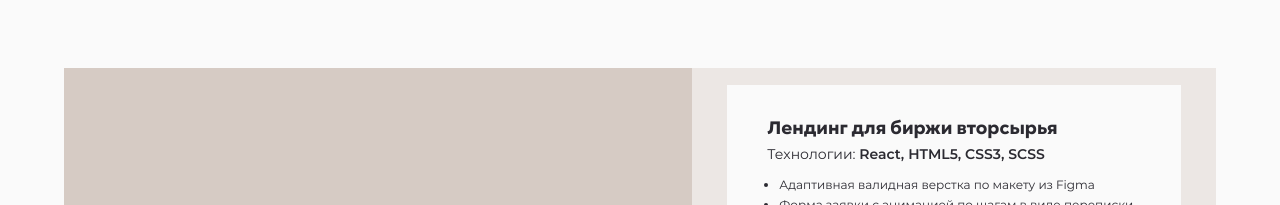
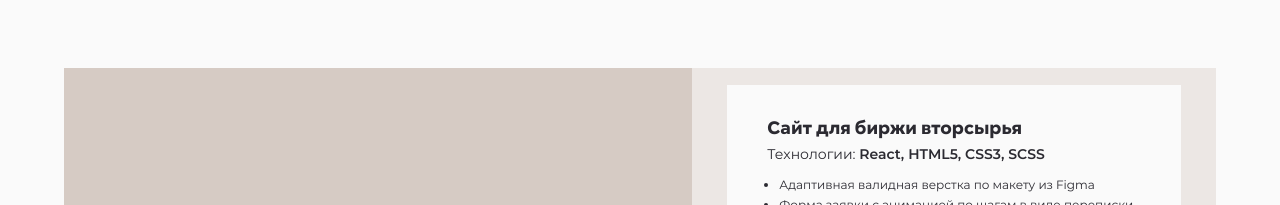
Before and after one commit to mrglk/portfolio, a React (Create React App) app: page / in a window 1280 px wide. Shown: the part 958-1163 px from the top of the page. Built offline with nearby package versions, Linux system fonts and the light colour scheme.

Commit message:
Changed data in projects

```diff
--- a/src/components/Portfolio/projects.js
+++ b/src/components/Portfolio/projects.js
@@ -16,7 +16,7 @@ export const projects = [
     color: "brown"
   },
   {
-    name: "Лендинг для биржи вторсырья",
+    name: "Сайт для биржи вторсырья",
     imagePhone: process.env.PUBLIC_URL + "/recyclex_phone.jpg",
     imageDesktop: process.env.PUBLIC_URL + "/recyclex_desktop.jpg",
     stack: "React, HTML5, CSS3, SCSS",
@@ -49,21 +49,6 @@ export const projects = [
       color: "blue"
     },
     {
-      name: " SPA-приложение для изучения английского",
-      imagePhone: process.env.PUBLIC_URL + "/en_phone.png",
-      imageDesktop: process.env.PUBLIC_URL + "/en_desktop.jpg",
-      stack: "React, JavaScript, Redux, HTML5, CSS3, SCSS, CSS Modules",
-      demo: "https://mrglk.github.io/react_eng",
-      repo: "https://github.com/mrglk/react_eng",
-      description: [
-        "Отображение флеш-карточек и таблицы слов, загрузка данных через API",
-        "Изменение, сохранение, удаление и добавление новых слов с помощью Redux",
-        "Отображение перевода слова по клику на карточку и сохранение данных о количестве выученных слов",
-        "Переход между страницами при помощи react router с изменением url"
-      ],
-      color: "purple"
-    },
-    {
       name: "Cервис по поиску няни",
       imagePhone: process.env.PUBLIC_URL + "/service_phone.png",
       imageDesktop: process.env.PUBLIC_URL + "/service_desktop.jpg",
@@ -75,5 +60,20 @@ export const projects = [
         "Форма отправки заявки"
       ],
       color: "green"
+    },
+    {
+      name: " SPA-приложение для изучения английского",
+      imagePhone: process.env.PUBLIC_URL + "/en_phone.png",
+      imageDesktop: process.env.PUBLIC_URL + "/en_desktop.jpg",
+      stack: "React, JavaScript, Redux, HTML5, CSS3, SCSS, CSS Modules",
+      // demo: "https://mrglk.github.io/react_eng",
+      repo: "https://github.com/mrglk/react_eng",
+      description: [
+        "Отображение флеш-карточек и таблицы слов, загрузка данных через API",
+        "Изменение, сохранение, удаление и добавление новых слов с помощью Redux",
+        "Отображение перевода слова по клику на карточку и сохранение данных о количестве выученных слов",
+        "Переход между страницами при помощи react router с изменением url"
+      ],
+      color: "purple"
     }
   ]
--- a/src/components/Profile/Profile.tsx
+++ b/src/components/Profile/Profile.tsx
@@ -15,7 +15,7 @@ export function Profile() {
             className="profile__button"
             target="_blank"
             rel="noopener noreferrer"
-            href="https://drive.google.com/file/d/1TzM3BzhcPlvc6iQ1DyznSnmTSFDZqRtD/view">
+            href="https://drive.google.com/file/d/1XYr5rwgsUKAlOwbHBsOkyyAMeStRCKM4/view">
             Скачать резюме
           </a>
         </div>
```
